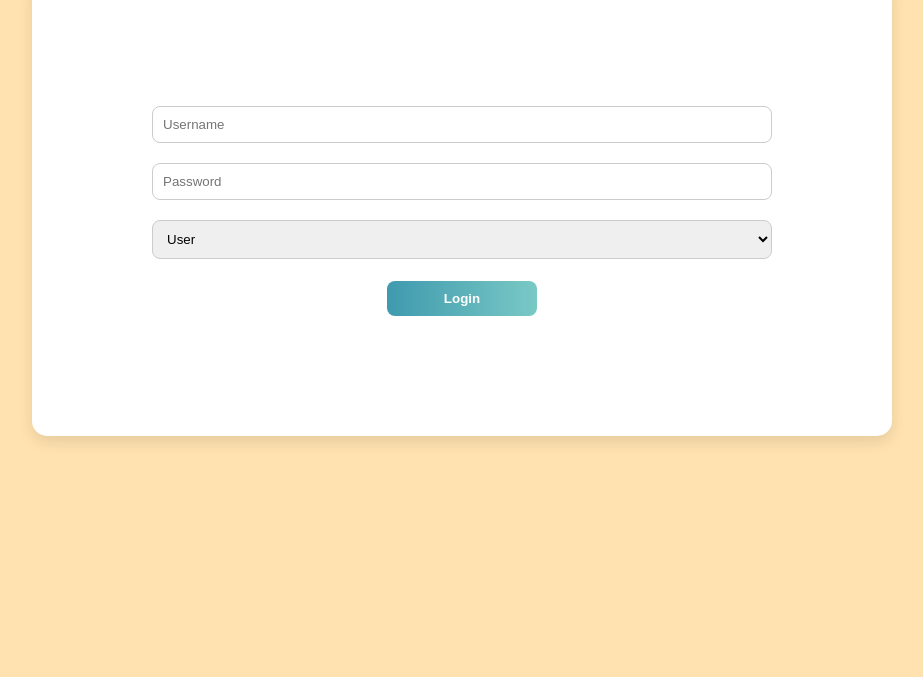
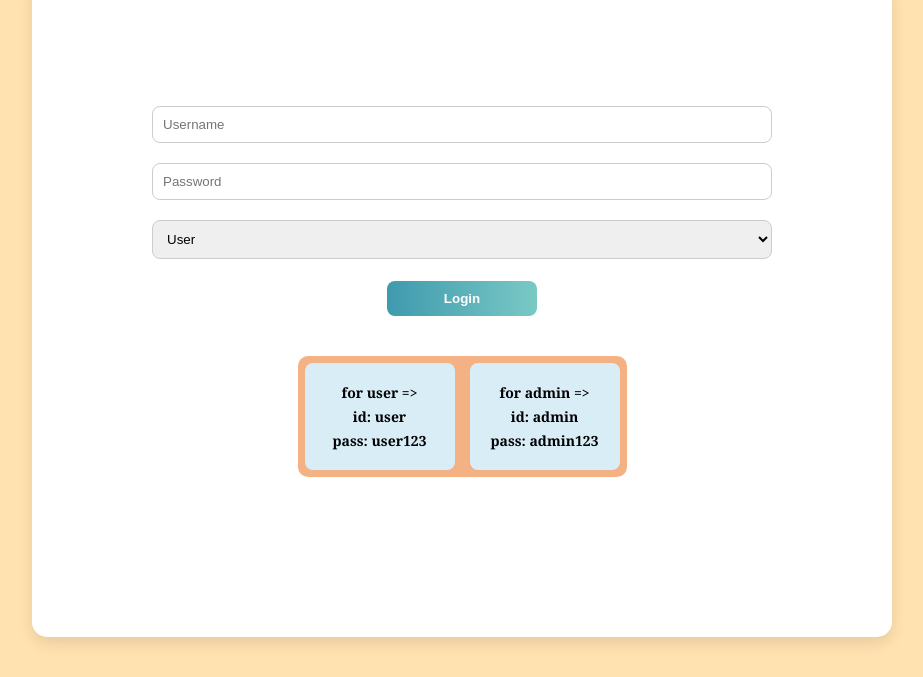
Before and after one commit to manishh007/Library-Management-System, a website: page public/index.html in a window 1280 px wide. Shown: the part 196-873 px from the top of the page, without its empty margins (178-1101 px from the left). Before the commit the page ends 800 px from the top, so only its background shows below. Drawn offline with Linux system fonts and the light colour scheme.

Commit message:
add details to login for testing

```diff
--- a/public/index.html
+++ b/public/index.html
@@ -33,6 +33,20 @@
 
             </form>
 
+            <div class="info">
+                <div class="detail">
+                    <p>for user =></p>
+                    <p>id: user</p>
+                    <p>pass: user123</p>
+                </div>
+
+                <div class="detail">
+                    <p>for admin =></p>
+                    <p>id: admin</p>
+                    <p>pass: admin123</p>
+                </div>
+            </div>
+
         </div>
     </div>
 
--- a/public/style.css
+++ b/public/style.css
@@ -21,6 +21,29 @@ body {
   grid-template-columns: repeat(auto-fit, minmax(250px, 1fr));
   gap: 20px;
 }
+
+.info {
+  display: flex;
+  justify-content: center;   /* center horizontally */
+  align-items: center;       /* center vertically (if height exists) */
+  gap: 15px;                 /* space between detail boxes */
+  margin: 40px auto;
+  padding: 7px;
+  background-color: #f4b183; /* box background */
+  border-radius: 10px;
+  width: fit-content;        /* wrap tightly around content */
+}
+
+.detail {
+  background-color: #d9edf7;
+  padding: 15px 20px;
+  border-radius: 8px;
+  font-family: Georgia, 'Times New Roman', Times, serif;
+  font-weight: 800;
+  text-align: center;
+  min-width: 150px;
+}
+
 
 /* USER THEME */
 .user {
```
Also changed, not shown: README.md.
